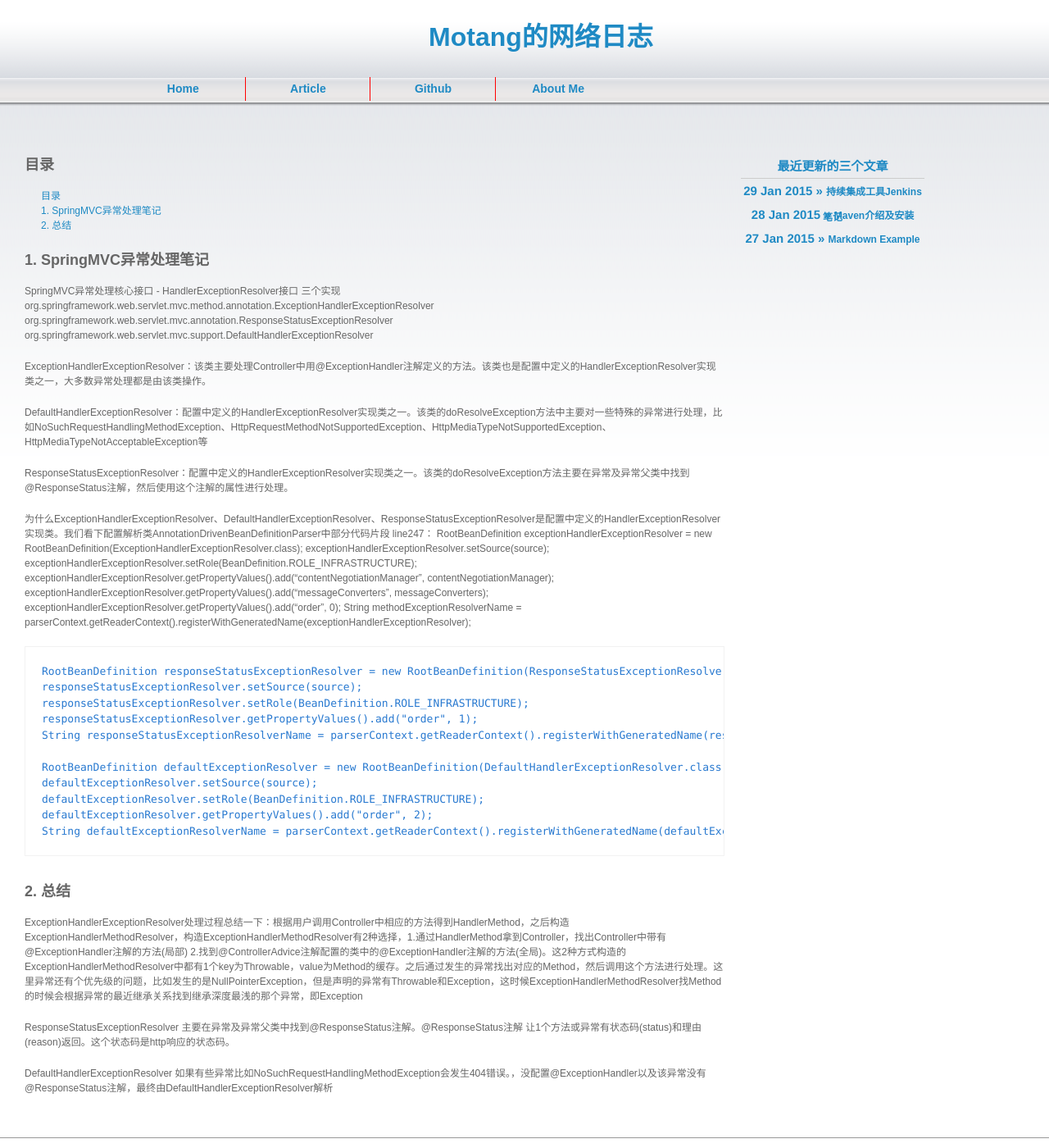
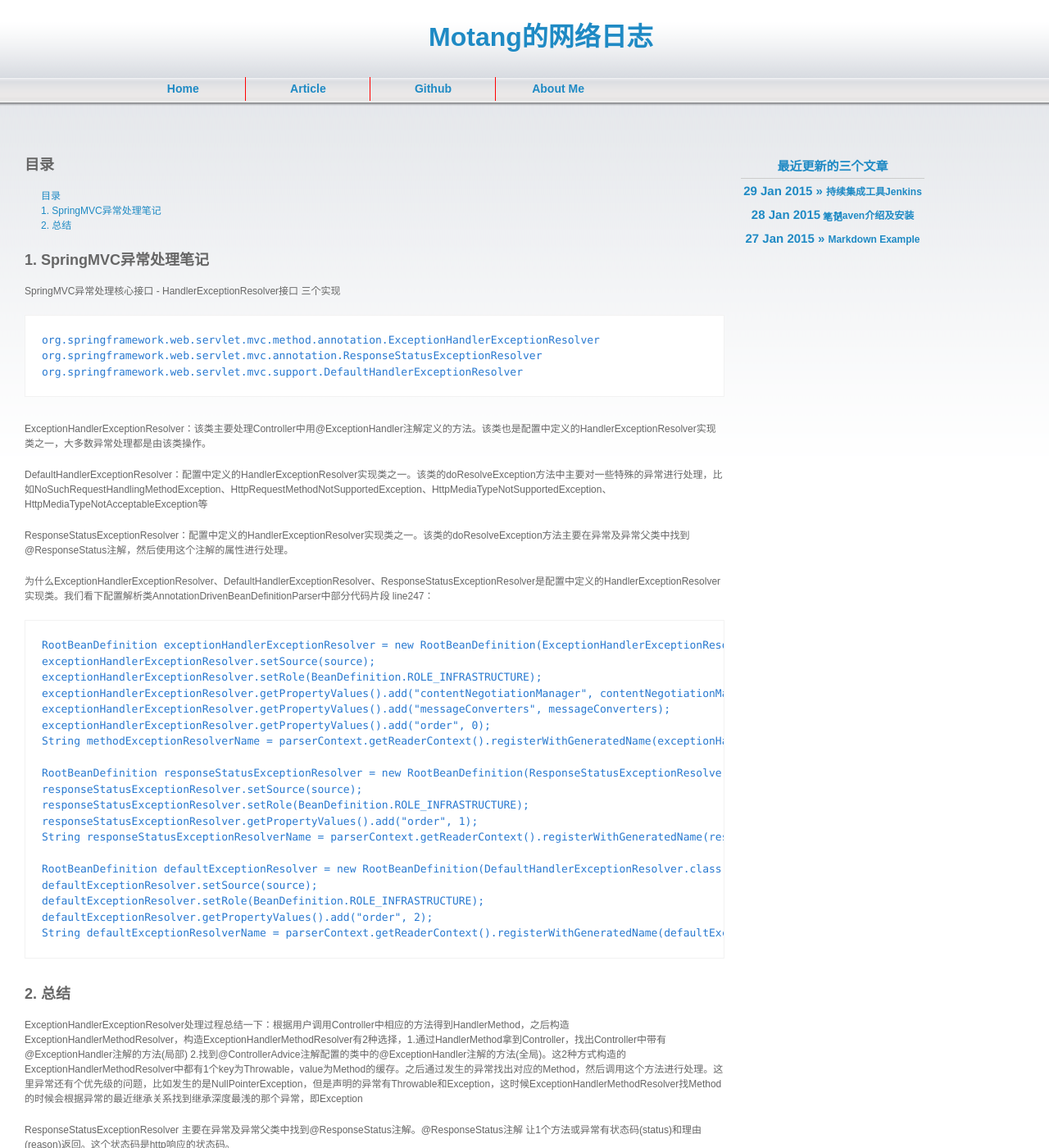
Before and after one commit to Motang/motang.github.io, a Jekyll site: the page built from _posts/2015-01-30-SpringMVC异常处理.md, in a window 1280 px wide and 1400 px high. Shown: the whole window at 82% size. Built offline with Jekyll 4.4.1, drawn with Linux system fonts in a browser that asks for light colours; some of the changed text lies outside the part shown.

Commit message:
springmvc异常处理更新格式

```diff
--- a/_posts/2015-01-30-SpringMVC异常处理.md
+++ b/_posts/2015-01-30-SpringMVC异常处理.md
@@ -14,6 +14,7 @@ share: true
 ## 1. SpringMVC异常处理笔记 ##
 SpringMVC异常处理核心接口 - HandlerExceptionResolver接口
 三个实现
+
     org.springframework.web.servlet.mvc.method.annotation.ExceptionHandlerExceptionResolver
     org.springframework.web.servlet.mvc.annotation.ResponseStatusExceptionResolver
     org.springframework.web.servlet.mvc.support.DefaultHandlerExceptionResolver
@@ -25,6 +26,7 @@ DefaultHandlerExceptionResolver：<annotation-driven/>配置中定义的HandlerE
 ResponseStatusExceptionResolver：<annotation-driven/>配置中定义的HandlerExceptionResolver实现类之一。该类的doResolveException方法主要在异常及异常父类中找到@ResponseStatus注解，然后使用这个注解的属性进行处理。
 
 为什么ExceptionHandlerExceptionResolver、DefaultHandlerExceptionResolver、ResponseStatusExceptionResolver是<annotation-driven/>配置中定义的HandlerExceptionResolver实现类。我们看下<annotation-driven/>配置解析类AnnotationDrivenBeanDefinitionParser中部分代码片段 line247：
+
     RootBeanDefinition exceptionHandlerExceptionResolver = new RootBeanDefinition(ExceptionHandlerExceptionResolver.class);
     exceptionHandlerExceptionResolver.setSource(source);
     exceptionHandlerExceptionResolver.setRole(BeanDefinition.ROLE_INFRASTRUCTURE);
@@ -50,4 +52,4 @@ ExceptionHandlerExceptionResolver处理过程总结一下：根据用户调用Co
 
 ResponseStatusExceptionResolver 主要在异常及异常父类中找到@ResponseStatus注解。@ResponseStatus注解  让1个方法或异常有状态码(status)和理由(reason)返回。这个状态码是http响应的状态码。
 
-DefaultHandlerExceptionResolver 如果有些异常比如NoSuchRequestHandlingMethodException会发生404错误。，没配置@ExceptionHandler以及该异常没有@ResponseStatus注解，最终由DefaultHandlerExceptionResolver解析
+DefaultHandlerExceptionResolver 如果有些异常比如NoSuchRequestHandlingMethodException会发生404错误。没配置@ExceptionHandler以及该异常没有@ResponseStatus注解，最终由DefaultHandlerExceptionResolver解析
```
